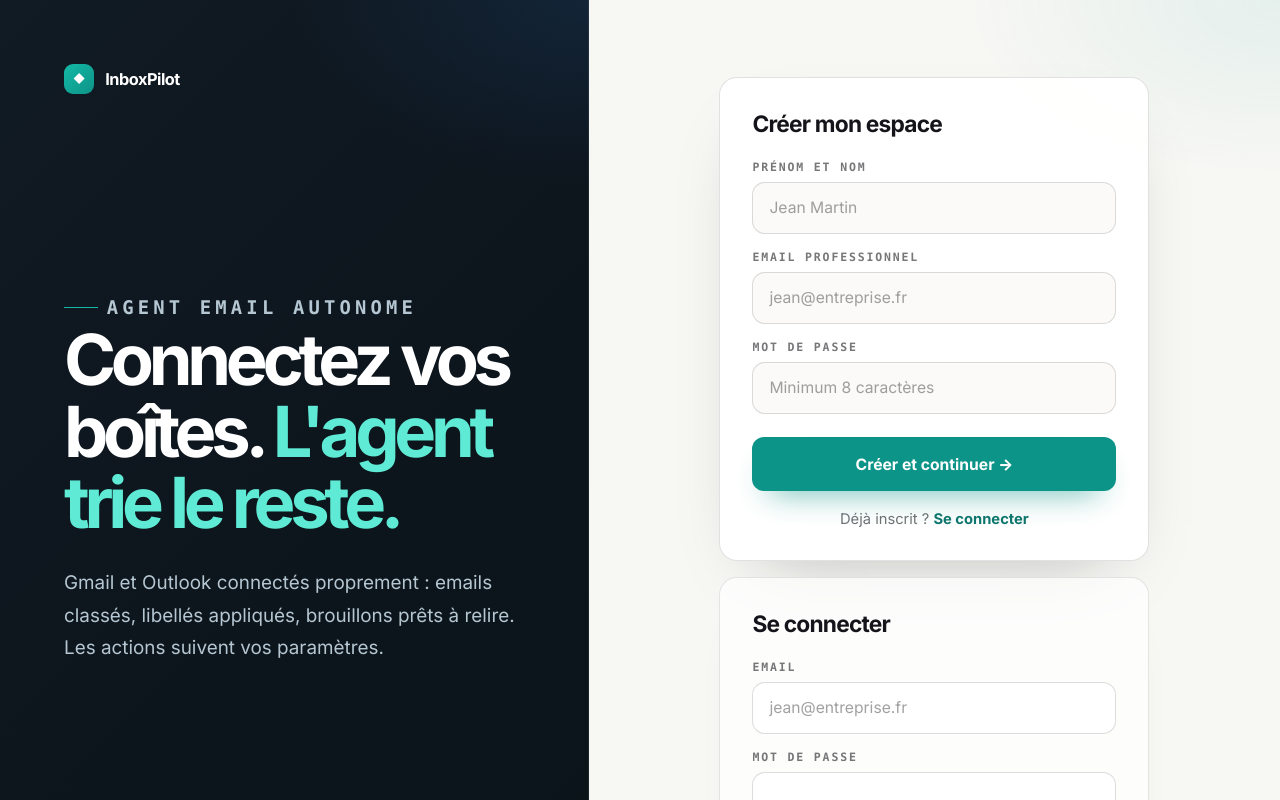
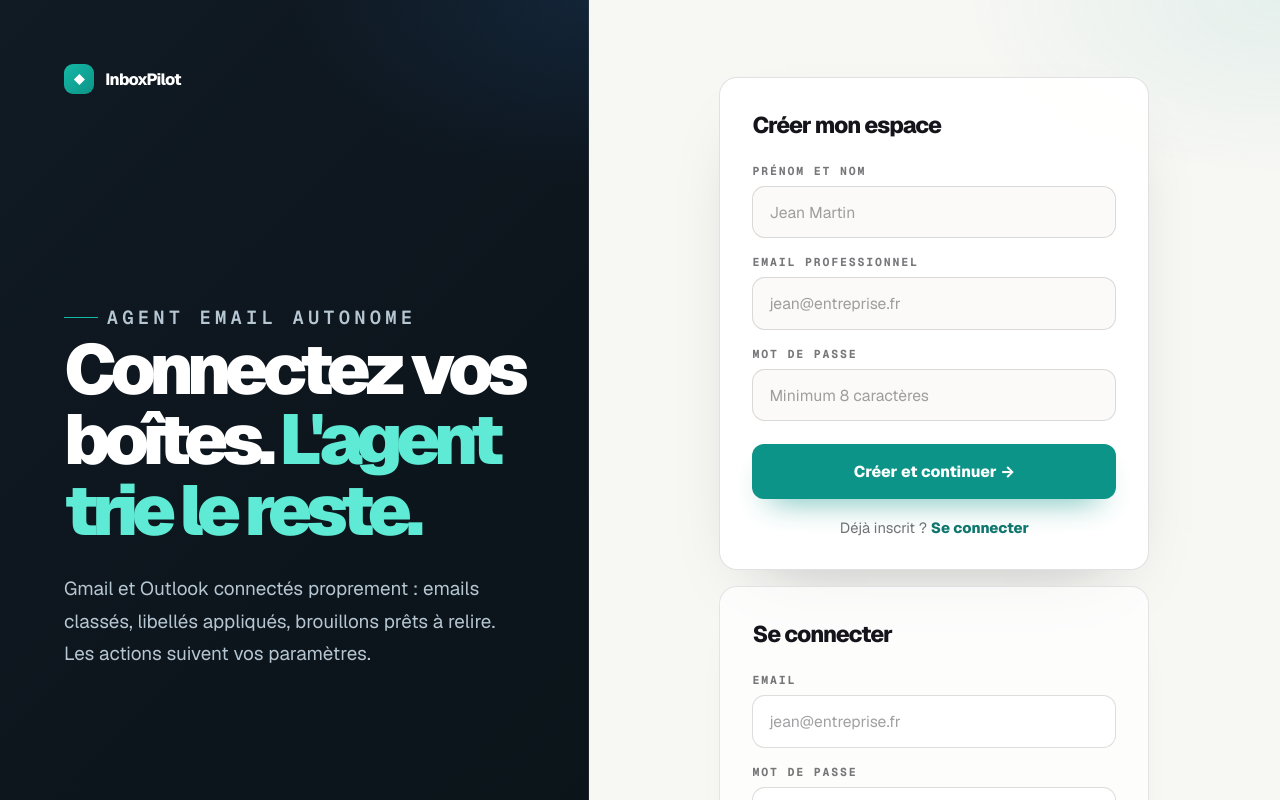
Before and after one commit to Sasu-Spidr/inboxpilot, a Next.js app in the folder frontend/: page / in a window 1280 px wide. Shown: the top 800 px of the page. Built offline with nearby package versions, Linux system fonts and the light colour scheme; no server answers.

Commit message:
Match auth page typography

```diff
--- a/frontend/app/globals.css
+++ b/frontend/app/globals.css
@@ -1,4 +1,4 @@
-@import url("https://fonts.googleapis.com/css2?family=Fraunces:opsz,wght@9..144,500;9..144,600&family=Inter:wght@400;500;600;700&display=swap");
+@import url("https://fonts.googleapis.com/css2?family=Fraunces:opsz,wght@9..144,500;9..144,600&family=Geist:wght@400;500;600;700;800;900&family=Geist+Mono:wght@500;600;700&family=Inter:wght@400;500;600;700&display=swap");
 
 :root {
   --bg: #fbfaf8;
@@ -51,8 +51,9 @@ input {
   --accent-soft: rgba(13, 148, 136, 0.1);
   --warning: #b45309;
   --warning-soft: rgba(180, 83, 9, 0.1);
-  --font-display: "Fraunces", ui-serif, Georgia, serif;
-  --font-sans: "Inter", ui-sans-serif, system-ui, -apple-system, sans-serif;
+  --font-display: "Geist", "Inter", ui-sans-serif, system-ui, -apple-system, sans-serif;
+  --font-sans: "Geist", "Inter", ui-sans-serif, system-ui, -apple-system, sans-serif;
+  --font-mono: "Geist Mono", ui-monospace, SFMono-Regular, Menlo, Consolas, monospace;
 
   position: relative;
   display: grid;
@@ -122,7 +123,7 @@ input {
   color: #ffffff;
   font-size: 1.02rem;
   font-weight: 800;
-  letter-spacing: -0.03em;
+  letter-spacing: -0.045em;
 }
 
 .auth-shell .brand-icon {
@@ -148,7 +149,7 @@ input {
   gap: 0.55rem;
   margin: 0 0 1.6rem;
   color: rgba(176, 232, 228, 0.88);
-  font-family: ui-monospace, SFMono-Regular, Menlo, Consolas, monospace;
+  font-family: var(--font-mono);
   font-size: 0.75rem;
   font-weight: 600;
   letter-spacing: 0.22em;
@@ -165,11 +166,11 @@ input {
 .auth-shell .hero-card h1 {
   max-width: 11ch;
   margin: 0;
-  font-family: var(--font-sans);
+  font-family: var(--font-display);
   font-size: clamp(3rem, 5.5vw, 5.55rem);
-  font-weight: 800;
-  line-height: 1.02;
-  letter-spacing: -0.075em;
+  font-weight: 900;
+  line-height: 1;
+  letter-spacing: -0.085em;
   color: #ffffff;
 }
 
@@ -206,7 +207,7 @@ input {
   border: 1px solid rgba(255, 255, 255, 0.13);
   background: rgba(255, 255, 255, 0.035);
   color: rgba(255, 255, 255, 0.9);
-  font-family: ui-monospace, SFMono-Regular, Menlo, Consolas, monospace;
+  font-family: var(--font-mono);
   font-size: 0.76rem;
   font-weight: 700;
   letter-spacing: 0.04em;
@@ -285,7 +286,7 @@ input {
   font-family: var(--font-sans);
   font-size: 1.42rem;
   font-weight: 800;
-  letter-spacing: -0.035em;
+  letter-spacing: -0.045em;
   color: var(--text);
 }
 
@@ -293,7 +294,7 @@ input {
   display: block;
   margin: 1rem 0 0.5rem;
   color: rgba(20, 20, 26, 0.58);
-  font-family: ui-monospace, SFMono-Regular, Menlo, Consolas, monospace;
+  font-family: var(--font-mono);
   font-size: 0.72rem;
   font-weight: 700;
   letter-spacing: 0.16em;
```
